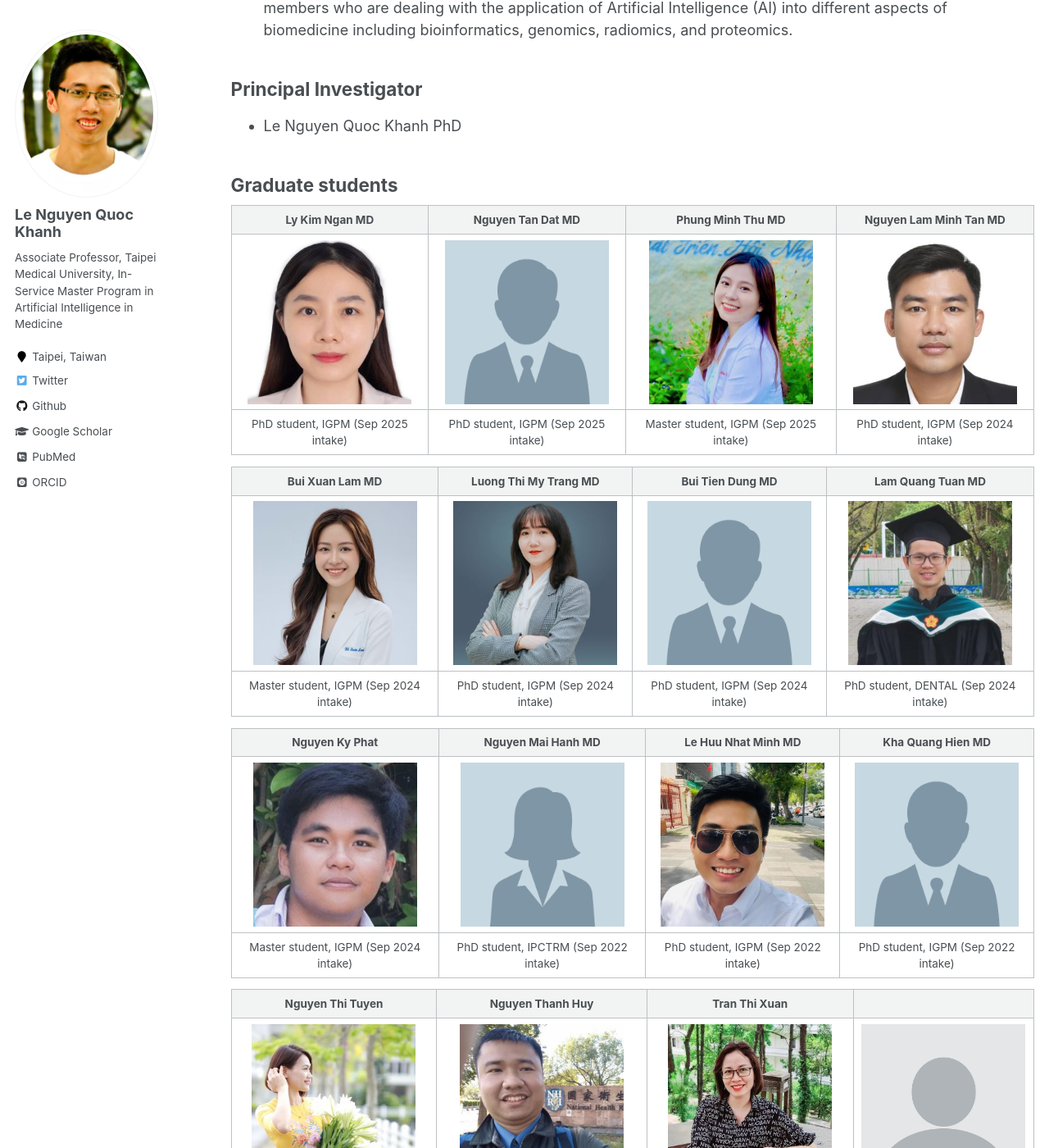
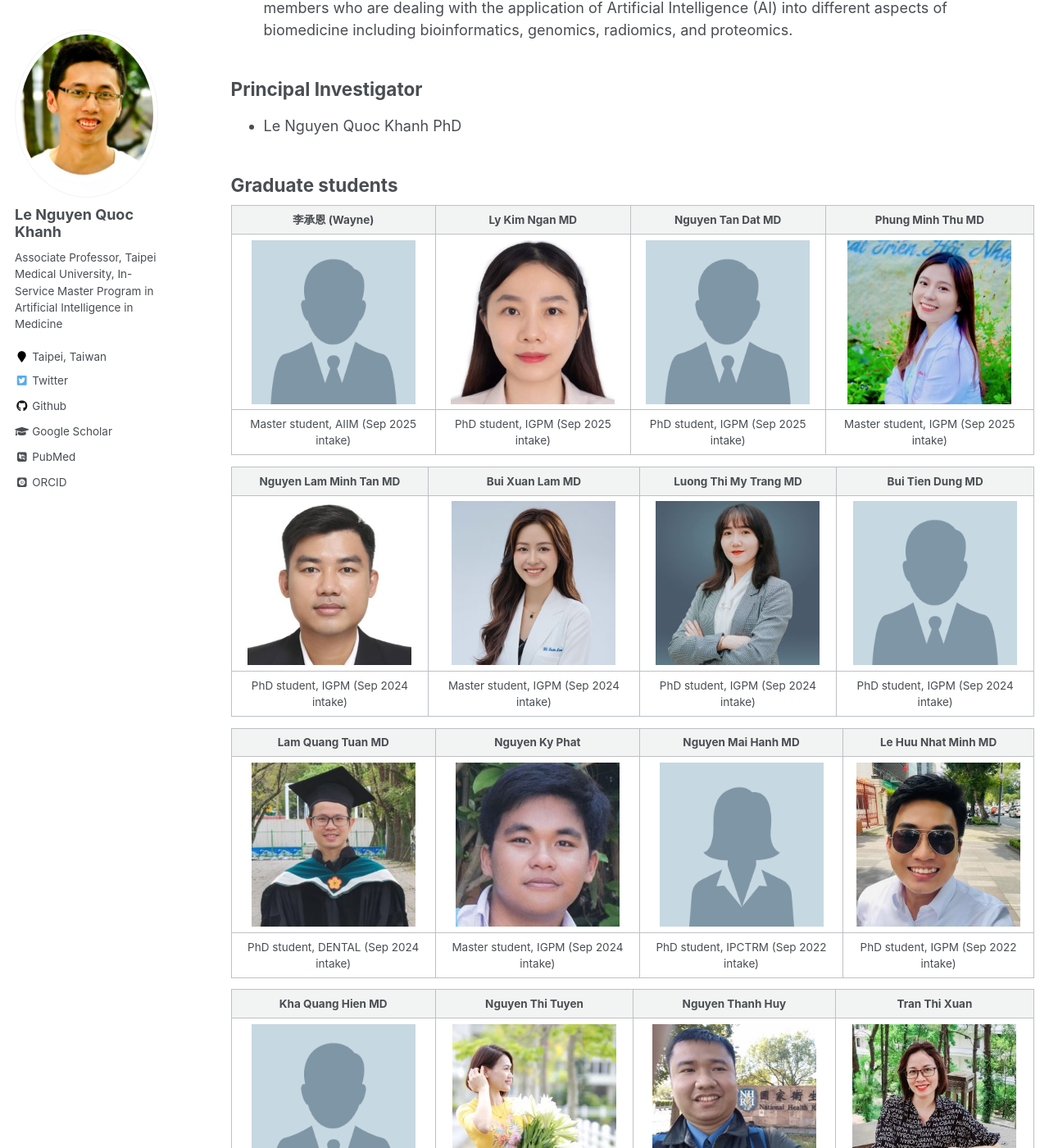
Before and after one commit to khanhlee/khanhlee.github.io, a Jekyll site: the page built from _pages/member.md, in a window 1280 px wide and 1400 px high, scrolled down 215 px. Shown: the whole window at 82% size. Built offline with Jekyll 4.4.1, drawn with Linux system fonts in a browser that asks for light colours; some web fonts are replaced; some of the changed text lies outside the part shown.

Commit message:
Update member.md

```diff
--- a/_pages/member.md
+++ b/_pages/member.md
@@ -13,25 +13,25 @@ author_profile: true
 
 ## Graduate students
 
-| Ly Kim Ngan MD | Nguyen Tan Dat MD | Phung Minh Thu MD | Nguyen Lam Minh Tan MD |
+| 李承恩 (Wayne) | Ly Kim Ngan MD | Nguyen Tan Dat MD | Phung Minh Thu MD |
 | :-------------: | :-------------: | :-----: | :-----: |
-| <img align="center" src="/images/ngan.jpg" width="200px"> | <img align="center" src="/images/male.png" width="200px"> | <img align="center" src="/images/thu.jpg" width="200px"> | <img align="center" src="/images/tan.jpg" width="200px"> |
-| PhD student, IGPM (Sep 2025 intake) | PhD student, IGPM (Sep 2025 intake) | Master student, IGPM (Sep 2025 intake) | PhD student, IGPM (Sep 2024 intake) |
+| <img align="center" src="/images/male.png" width="200px"> | <img align="center" src="/images/ngan.jpg" width="200px"> | <img align="center" src="/images/male.png" width="200px"> | <img align="center" src="/images/thu.jpg" width="200px"> |
+| Master student, AIIM (Sep 2025 intake) | PhD student, IGPM (Sep 2025 intake) | PhD student, IGPM (Sep 2025 intake) | Master student, IGPM (Sep 2025 intake) |
 
-| Bui Xuan Lam MD | Luong Thi My Trang MD | Bui Tien Dung MD | Lam Quang Tuan MD |
+| Nguyen Lam Minh Tan MD | Bui Xuan Lam MD | Luong Thi My Trang MD | Bui Tien Dung MD |
 | :-------------: | :-------------: | :-----: | :-----: |
-| <img align="center" src="/images/xuan_lam.jpg" width="200px"> | <img align="center" src="/images/mytrang.jpg" width="200px"> | <img align="center" src="/images/male.png" width="200px"> | <img align="center" src="/images/tuan.jpg" width="200px"> |
-| Master student, IGPM (Sep 2024 intake) | PhD student, IGPM (Sep 2024 intake) | PhD student, IGPM (Sep 2024 intake) | PhD student, DENTAL (Sep 2024 intake) |
+| <img align="center" src="/images/tan.jpg" width="200px"> | <img align="center" src="/images/xuan_lam.jpg" width="200px"> | <img align="center" src="/images/mytrang.jpg" width="200px"> | <img align="center" src="/images/male.png" width="200px"> |
+| PhD student, IGPM (Sep 2024 intake) | Master student, IGPM (Sep 2024 intake) | PhD student, IGPM (Sep 2024 intake) | PhD student, IGPM (Sep 2024 intake) |
 
-| Nguyen Ky Phat | Nguyen Mai Hanh MD | Le Huu Nhat Minh MD | Kha Quang Hien MD |
+| Lam Quang Tuan MD | Nguyen Ky Phat | Nguyen Mai Hanh MD | Le Huu Nhat Minh MD |
 | :-------------: | :-------------: | :-----: | :-----: |
-| <img align="center" src="/images/phat.jpg" width="200px"> | <img align="center" src="/images/female.png" width="200px"> | <img align="center" src="/images/minh_le.jpg" width="200px"> | <img align="center" src="/images/male.png" width="200px"> |
-| Master student, IGPM (Sep 2024 intake) | PhD student, IPCTRM (Sep 2022 intake) | PhD student, IGPM (Sep 2022 intake) | PhD student, IGPM (Sep 2022 intake) |
+| <img align="center" src="/images/tuan.jpg" width="200px"> | <img align="center" src="/images/phat.jpg" width="200px"> | <img align="center" src="/images/female.png" width="200px"> | <img align="center" src="/images/minh_le.jpg" width="200px"> |
+| PhD student, DENTAL (Sep 2024 intake) | Master student, IGPM (Sep 2024 intake) | PhD student, IPCTRM (Sep 2022 intake) | PhD student, IGPM (Sep 2022 intake) |
 
-| Nguyen Thi Tuyen | Nguyen Thanh Huy | Tran Thi Xuan |  |
+| Kha Quang Hien MD | Nguyen Thi Tuyen | Nguyen Thanh Huy | Tran Thi Xuan |
 | :-------------: | :-------------: | :-----: | :-----: |
-| <img align="center" src="/images/tuyen.jpg" width="200px"> | <img align="center" src="/images/huy.jpg" width="200px"> | <img align="center" src="/images/xuan.jpg" width="200px"> | <img align="center" src="/images/profile.png" width="200px"> |
-| PhD student, ICTU (Jul 2022 intake) | PhD student, IGPM (Sep 2021 intake) | PhD student, ICTU (Apr 2021 intake) |  |
+| <img align="center" src="/images/male.png" width="200px"> | <img align="center" src="/images/tuyen.jpg" width="200px"> | <img align="center" src="/images/huy.jpg" width="200px"> | <img align="center" src="/images/xuan.jpg" width="200px"> |
+| PhD student, IGPM (Sep 2022 intake) | PhD student, ICTU (Jul 2022 intake) | PhD student, IGPM (Sep 2021 intake) | PhD student, ICTU (Apr 2021 intake) |
 
 ## Alumni
 
@@ -57,17 +57,22 @@ author_profile: true
 
 ## Internship students
 
-| Bui Quynh Anh | Nguyen Hoa Phan | Le Tran Quoc Khanh | Le Viet Duy |
+| Phan Phung Nghi | Nguyen Hoa Phan | Le Tran Quoc Khanh | Le Viet Duy |
 | :-------------: | :-------------: | :-----: | :-----: |
-| <img align="center" src="/images/quynhanh.jpg" width="200px"> | <img align="center" src="/images/phan.jpg" width="200px"> | <img align="center" src="/images/khanhle.jpg" width="200px"> | <img align="center" src="/images/male.png" width="200px"> |
+| <img align="center" src="/images/female.png" width="200px"> | <img align="center" src="/images/phan.jpg" width="200px"> | <img align="center" src="/images/khanhle.jpg" width="200px"> | <img align="center" src="/images/male.png" width="200px"> |
 | TEEP 2025 | TEEP 2025 | TEEP 2025 | TEEP 2025 |
 
-| Le Thi Phuong Thao | Pham Dang Khoa | Vo Nguyen Phat | Le Hoang Bach Dat |
+| Bui Quynh Anh | Huynh Tan Phat | Le Thi Phuong Thao | Pham Dang Khoa |
 | :-------------: | :-------------: | :-----: | :-----: |
-| <img align="center" src="/images/thao.jpg" width="200px"> | <img align="center" src="/images/male.png" width="200px"> | <img align="center" src="/images/vnphat.jpg" width="200px"> | <img align="center" src="/images/dat.jpg" width="200px"> |
-| TEEP 2025 | TEEP 2025 | TEEP 2025 | IIPP 2025 |
+| <img align="center" src="/images/quynhanh.jpg" width="200px"> | <img align="center" src="/images/male.png" width="200px"> | <img align="center" src="/images/thao.jpg" width="200px"> | <img align="center" src="/images/male.png" width="200px"> |
+| TEEP 2025 | TEEP 2025 | TEEP 2025 | TEEP 2025 |
 
-| Nguyen Thi Lan | Vo Thanh Hoa | Nguyen Huu Phuc Lam | Nguyen Thanh Huy |
+| Vo Nguyen Phat | Le Hoang Bach Dat | Nguyen Thi Lan | Vo Thanh Hoa |
 | :-------------: | :-------------: | :-----: | :-----: |
-| <img align="center" src="/images/lan.jpg" width="200px"> | <img align="center" src="/images/thanh_hoa.jpg" width="200px"> | <img align="center" src="/images/phuc_lam.jpg" width="200px"> | <img align="center" src="/images/thanh_huy.jpg" width="200px"> |
-| IIPP 2025 | IIPP 2024 | TEEP 2024 | IIPP 2023 |
+| <img align="center" src="/images/vnphat.jpg" width="200px"> | <img align="center" src="/images/dat.jpg" width="200px"> | <img align="center" src="/images/lan.jpg" width="200px"> | <img align="center" src="/images/thanh_hoa.jpg" width="200px"> |
+| TEEP 2025 | IIPP 2025 | IIPP 2025 | IIPP 2024 |
+
+| Nguyen Huu Phuc Lam | Nguyen Thanh Huy |  |  |
+| :-------------: | :-------------: | :-----: | :-----: |
+| <img align="center" src="/images/phuc_lam.jpg" width="200px"> | <img align="center" src="/images/thanh_huy.jpg" width="200px"> | <img align="center" src="/images/profile.png" width="200px"> | <img align="center" src="/images/profile.png" width="200px"> |
+| TEEP 2024 | IIPP 2023 |  |  |
```
